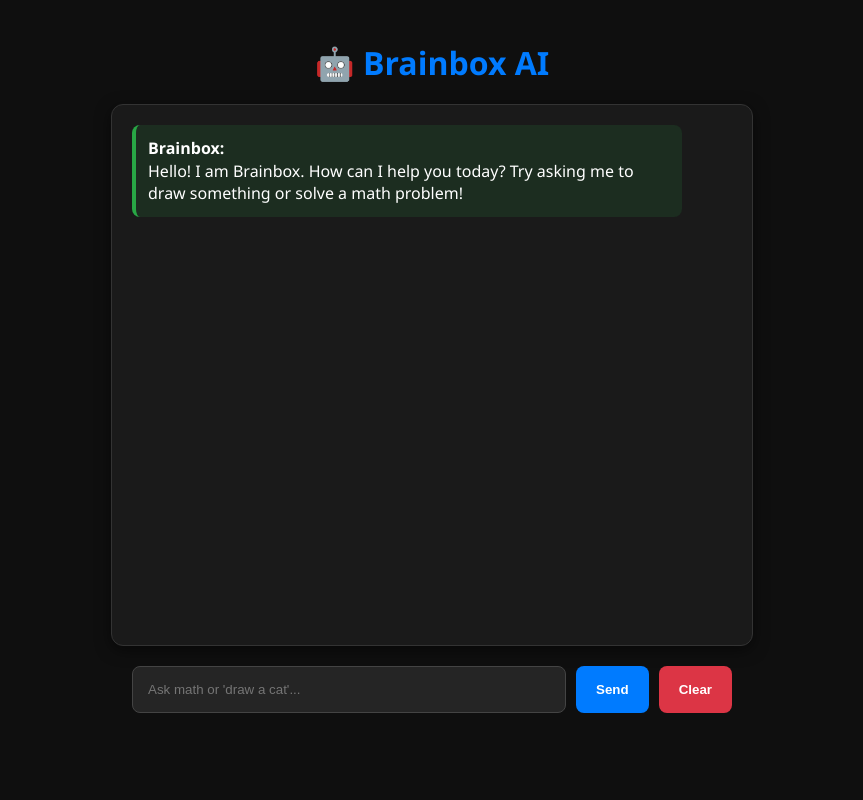
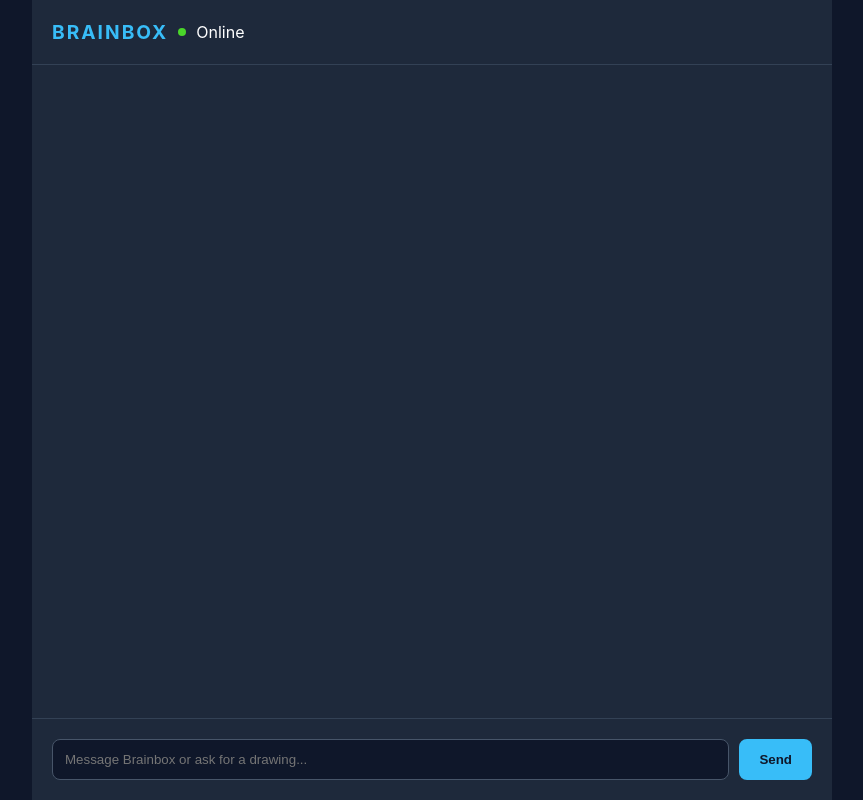
Before and after one commit to Donbili69/Brainbox, a website: page public/index.html in a window 1280 px wide. Shown: the whole page, without its empty margins (208-1071 px from the left). Drawn offline with Linux system fonts and the light colour scheme.

Commit message:
Full professional build with images and GPT-4o

```diff
--- a/public/index.html
+++ b/public/index.html
@@ -3,146 +3,24 @@
 <head>
     <meta charset="UTF-8">
     <meta name="viewport" content="width=device-width, initial-scale=1.0">
-    <title>Brainbox AI Assistant</title>
-    <style>
-        body {
-            font-family: 'Segoe UI', Tahoma, Geneva, Verdana, sans-serif;
-            background: #0f0f0f;
-            color: white;
-            display: flex;
-            flex-direction: column;
-            align-items: center;
-            padding: 20px;
-            margin: 0;
-        }
-        h1 { margin-bottom: 20px; color: #007bff; }
-
-        #chat-box {
-            width: 100%;
-            max-width: 600px;
-            height: 500px;
-            background: #1a1a1a;
-            border-radius: 12px;
-            padding: 20px;
-            overflow-y: auto;
-            border: 1px solid #333;
-            box-shadow: 0 4px 15px rgba(0,0,0,0.5);
-        }
-
-        /* --- SLEEK SCROLLBAR --- */
-        #chat-box::-webkit-scrollbar { width: 8px; }
-        #chat-box::-webkit-scrollbar-track { background: #1a1a1a; }
-        #chat-box::-webkit-scrollbar-thumb { background: #333; border-radius: 10px; }
-        #chat-box::-webkit-scrollbar-thumb:hover { background: #444; }
-
-        .input-area {
-            width: 100%;
-            max-width: 600px;
-            display: flex;
-            gap: 10px;
-            margin-top: 20px;
-        }
-        input {
-            flex: 1;
-            padding: 15px;
-            border-radius: 8px;
-            border: 1px solid #444;
-            background: #252525;
-            color: white;
-            outline: none;
-        }
-        input:focus { border-color: #007bff; }
-
-        button {
-            padding: 0 20px;
-            color: white;
-            border: none;
-            border-radius: 8px;
-            cursor: pointer;
-            font-weight: bold;
-            transition: 0.3s;
-        }
-        .btn-send { background: #007bff; }
-        .btn-send:hover { background: #0056b3; }
-        .btn-clear { background: #dc3545; }
-        .btn-clear:hover { background: #a71d2a; }
-
-        .msg { margin-bottom: 15px; padding: 12px; border-radius: 8px; line-height: 1.4; animation: fadeIn 0.3s; }
-        @keyframes fadeIn { from { opacity: 0; transform: translateY(10px); } to { opacity: 1; transform: translateY(0); } }
-
-        .user-msg { background: #007bff22; border-right: 4px solid #036dde; text-align: right; margin-left: 50px; }
-        .bot-msg { background: #28a74522; border-left: 4px solid #28a745; text-align: left; margin-right: 50px; }
-        img { max-width: 100%; border-radius: 8px; margin-top: 10px; border: 1px solid #444; }
-    </style>
+    <title>Brainbox AI</title>
+    <link rel="stylesheet" href="style.css">
 </head>
 <body>
-    <h1>🤖 Brainbox AI</h1>
-    <div id="chat-box"></div>
-    <div class="input-area">
-        <input type="text" id="userInput" placeholder="Ask math or 'draw a cat'...">
-        <button class="btn-send" onclick="sendMessage()">Send</button>
-        <button class="btn-clear" onclick="clearChat()">Clear</button>
+    <div class="app-container">
+        <header>
+            <h1>BRAINBOX</h1>
+            <div class="status-dot"></div>
+            <span>Online</span>
+        </header>
+
+        <div id="chat-box"></div>
+
+        <form id="chat-form">
+            <input type="text" id="user-input" placeholder="Message Brainbox or ask for a drawing..." required autocomplete="off">
+            <button type="submit">Send</button>
+        </form>
     </div>
-
-    <script>
-        const chatBox = document.getElementById('chat-box');
-        const userInput = document.getElementById('userInput');
-
-        // Automatic Welcome Message
-        window.onload = () => {
-            chatBox.innerHTML += `
-                <div class="msg bot-msg">
-                    <b>Brainbox:</b><br>
-                    Hello! I am Brainbox. How can I help you today? Try asking me to draw something or solve a math problem!
-                </div>`;
-        };
-
-        async function sendMessage() {
-            const message = userInput.value.trim();
-            if (!message) return;
-
-            // 1. Show User Message
-            chatBox.innerHTML += `<div class="msg user-msg"><b>You:</b><br>${message}</div>`;
-            userInput.value = '';
-            chatBox.scrollTop = chatBox.scrollHeight;
-
-            try {
-                // Determine API URL based on environment
-                const API_URL = window.location.hostname === "localhost" || window.location.hostname === "127.0.0.1"
-                    ? "http://localhost:3000/chat"
-                    : "/chat";
-
-                const response = await fetch(API_URL, {
-                    method: 'POST',
-                    headers: { 'Content-Type': 'application/json' },
-                    body: JSON.stringify({ message: message })
-                });
-
-                if (!response.ok) throw new Error('Server unreachable');
-
-                const data = await response.json();
-
-                // 3. Show Bot Response
-                if (data.type === 'image') {
-                    chatBox.innerHTML += `<div class="msg bot-msg"><b>Brainbox:</b><br><img src="${data.content}"></div>`;
-                } else {
-                    chatBox.innerHTML += `<div class="msg bot-msg"><b>Brainbox:</b><br>${data.content}</div>`;
-                }
-            } catch (error) {
-                // Error feedback for the user
-                chatBox.innerHTML += `<div class="msg bot-msg" style="color: #ff4444;"><b>Error:</b> I can't reach my brain! Make sure the server is running.</div>`;
-                console.error("Connection Error:", error);
-            }
-            chatBox.scrollTop = chatBox.scrollHeight;
-        }
-
-        function clearChat() {
-            if (confirm("Clear all messages?")) {
-                chatBox.innerHTML = `<div class="msg bot-msg"><b>Brainbox:</b><br>Chat cleared!</div>`;
-            }
-        }
-
-        userInput.addEventListener("keypress", (e) => { if (e.key === "Enter") sendMessage(); });
-    </script>
+    <script src="script.js"></script>
 </body>
 </html>
--- /dev/null
+++ b/public/script.js
@@ -0,0 +1,43 @@
+const chatBox = document.getElementById('chat-box');
+const chatForm = document.getElementById('chat-form');
+const userInput = document.getElementById('user-input');
+
+function addMessage(role, content, type = 'text') {
+    const div = document.createElement('div');
+    div.classList.add('message', `${role}-message`);
+
+    if (type === 'image') {
+        div.innerHTML = `<img src="${content}" alt="AI Image" />`;
+    } else {
+        div.textContent = content;
+    }
+
+    chatBox.appendChild(div);
+    chatBox.scrollTop = chatBox.scrollHeight;
+}
+
+chatForm.addEventListener('submit', async (e) => {
+    e.preventDefault();
+    const message = userInput.value;
+    addMessage('user', message);
+    userInput.value = '';
+
+    // Temporary "Loading" state
+    const loading = document.createElement('div');
+    loading.classList.add('message', 'ai-message');
+    loading.textContent = '...';
+    chatBox.appendChild(loading);
+
+    try {
+        const res = await fetch('/chat', {
+            method: 'POST',
+            headers: { 'Content-Type': 'application/json' },
+            body: JSON.stringify({ message })
+        });
+        const data = await res.json();
+        chatBox.removeChild(loading);
+        addMessage('ai', data.reply, data.type);
+    } catch (err) {
+        loading.textContent = 'Connection error.';
+    }
+});
--- /dev/null
+++ b/public/style.css
@@ -0,0 +1,15 @@
+body { font-family: 'Inter', sans-serif; background: #0f172a; margin: 0; display: flex; justify-content: center; height: 100vh; color: white; }
+.app-container { width: 100%; max-width: 800px; display: flex; flex-direction: column; background: #1e293b; }
+header { padding: 20px; border-bottom: 1px solid #334155; display: flex; align-items: center; gap: 10px; }
+h1 { margin: 0; font-size: 1.2rem; letter-spacing: 2px; color: #38bdf8; }
+.status-dot { width: 8px; height: 8px; background: #4ad62a; border-radius: 50%; }
+
+#chat-box { flex: 1; overflow-y: auto; padding: 20px; display: flex; flex-direction: column; gap: 15px; }
+.message { padding: 12px 18px; border-radius: 12px; max-width: 80%; line-height: 1.5; font-size: 15px; }
+.user-message { background: #38bdf8; color: #0f172a; align-self: flex-end; font-weight: 500; }
+.ai-message { background: #334155; color: #f1f5f9; align-self: flex-start; border-bottom-left-radius: 2px; }
+
+#chat-form { padding: 20px; display: flex; gap: 10px; background: #1e293b; border-top: 1px solid #334155; }
+#user-input { flex: 1; padding: 12px; border-radius: 8px; border: 1px solid #475569; background: #0f172a; color: white; outline: none; }
+button { background: #38bdf8; color: #0f172a; border: none; padding: 0 20px; border-radius: 8px; cursor: pointer; font-weight: bold; }
+img { width: 100%; border-radius: 8px; margin-top: 10px; border: 1px solid #475569; }
```
Also changed, not shown: server.js (+38 -29 lines).
